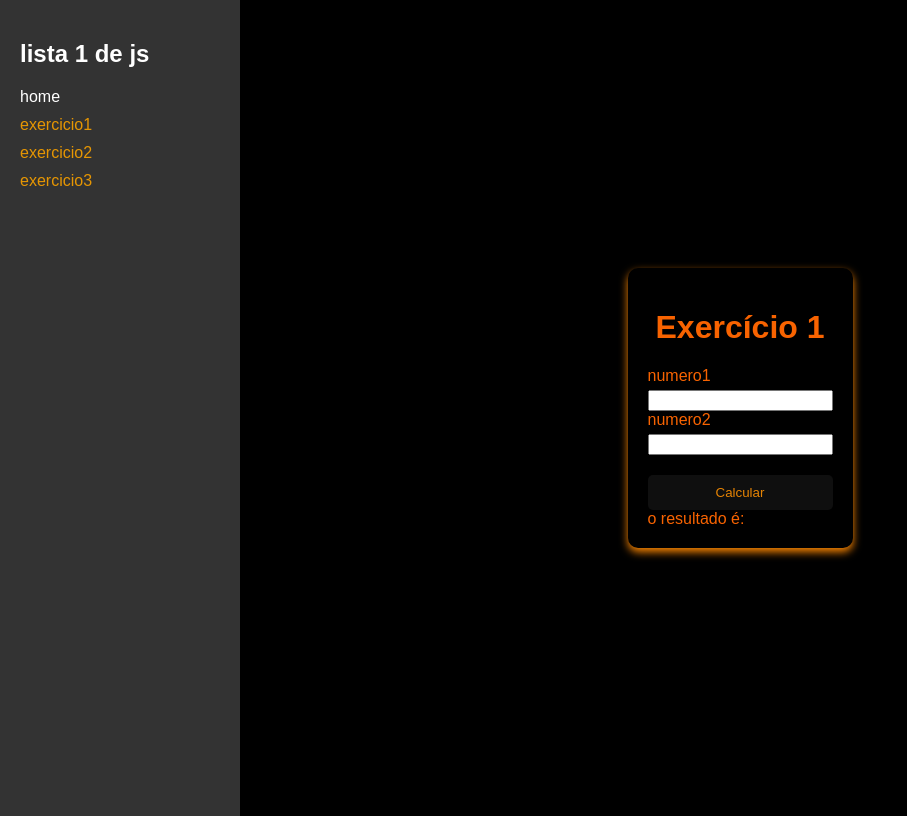
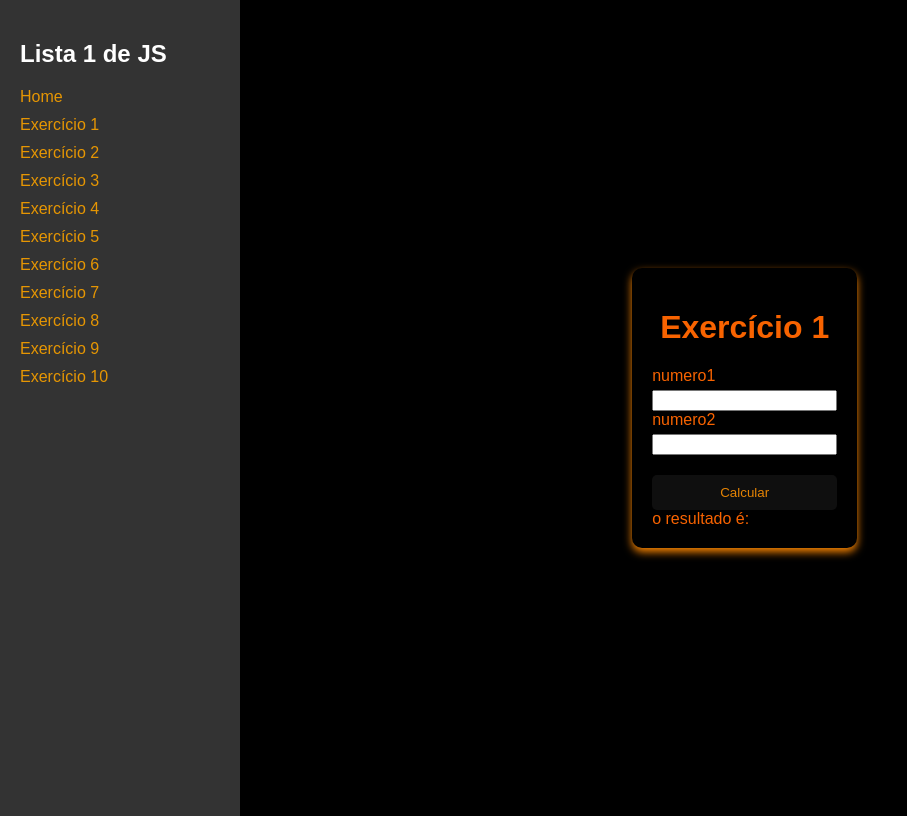
Before and after one commit to RonaldADS/linguagemprogramacao, a plain HTML site: page exercicio1.html in a window 1280 px wide. Shown: the whole page, without its empty margins (0-907 px from the left). Drawn offline with Linux system fonts and the light colour scheme.

Commit message:
meu primeiro programaweb

```diff
--- a/exercicio 1.html
+++ b/exercicio1.html
@@ -10,14 +10,21 @@
     </head>
         <body>
             <div class="sidebar">
-                <h2>lista 1 de js </h2>
-                <ul>
-                    <li><a href="index.html"></a> home </li>
-                    <li><a href="exercicio 1.html"> exercicio1</a></li>
-                    <li><a href="exercicio 2.html"> exercicio2</a></li>
-                    <li><a href="exercicio 3.html"> exercicio3</a></li>
+                <h2> Lista 1 de JS </h2>
+                <ul> <!-- lista não ordenada-->
+                    <li> <a href="index.html"> Home </a> </li>
+                    <li> <a href="exercicio1.html"> Exercício 1 </a> </li>
+                    <li> <a href="exercicio2.html"> Exercício 2 </a> </li>
+                    <li> <a href="exercicio3.html"> Exercício 3 </a> </li>
+                    <li> <a href="exercicio4.html"> Exercício 4 </a> </li>
+                    <li> <a href="exercicio5.html"> Exercício 5 </a> </li>
+                    <li> <a href="exercicio6.html"> Exercício 6 </a> </li>
+                    <li> <a href="exercicio7.html"> Exercício 7 </a> </li>
+                    <li> <a href="exercicio8.html"> Exercício 8 </a> </li>
+                    <li> <a href="exercicio9.html"> Exercício 9 </a> </li>
+                    <li> <a href="exercicio10.html"> Exercício 10 </a> </li>
                 </ul>
-            </div>
+            </div>>
         <div class="container">
             <div class="card">
                 <h1> Exercício 1</h1>
--- a/js/scripts.js
+++ b/js/scripts.js
@@ -18,3 +18,8 @@ function exe4 (){
 let mp =  ((nro1*2) + (nro2*3)) / 5
 document.getElementById("mp").innert
 }
+    function exercício (){
+        let preco = Number( document.getElementById("preco").value)
+        let desconto = (preco*10)/100
+        document.getElementById("desconto").innerText ;"o novo preço é de " +(preco-desconto)
+    }
```
Also changed, not shown: exercicio2.html (renamed from exercicio 2.html, +12 -5 lines), exercicio3.html (renamed from exercicio 3.html, +14 -7 lines), exercicio5.html (renamed from exercicio 4.html, +3 -3 lines), index.html (+14 -7 lines), exercicio10.html (added), exercicio4.html (added), exercicio6.html (added), exercicio7.html (added), exercicio8.html (added), exercicio9.html (added).
